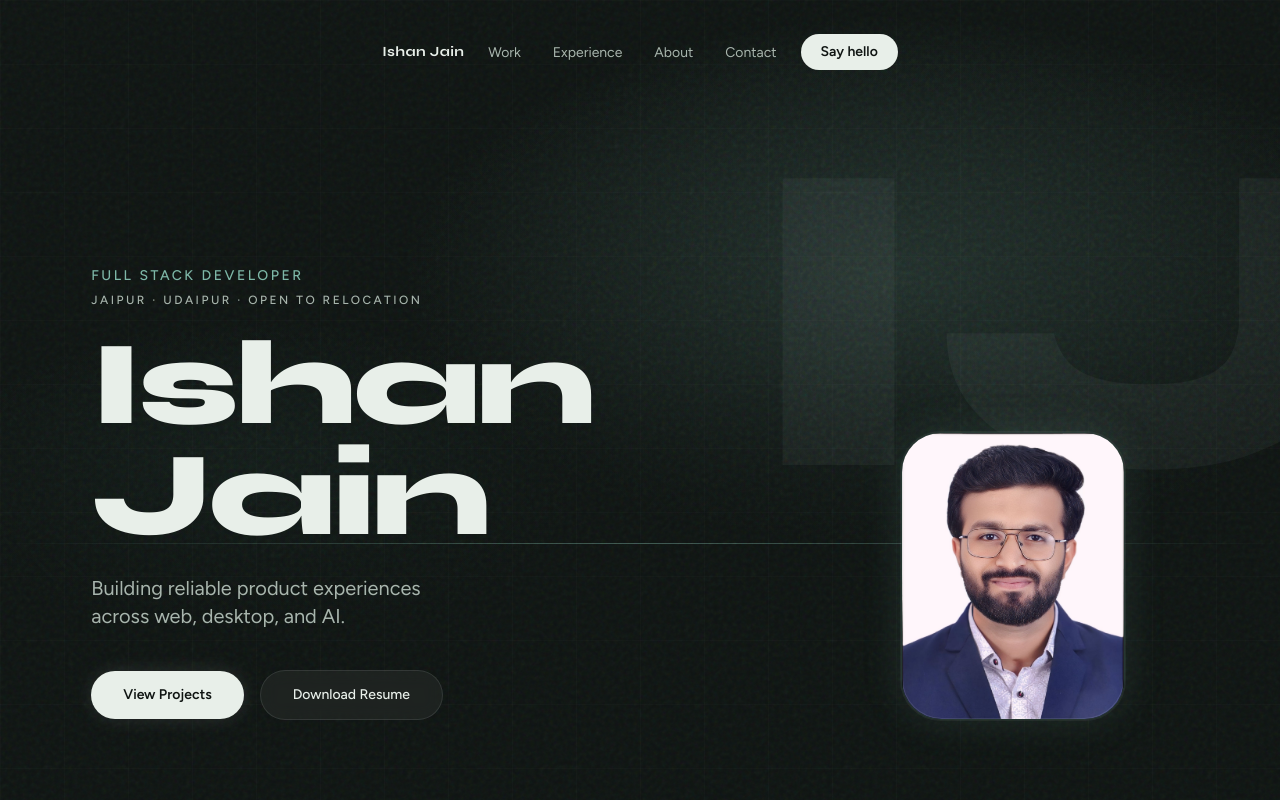
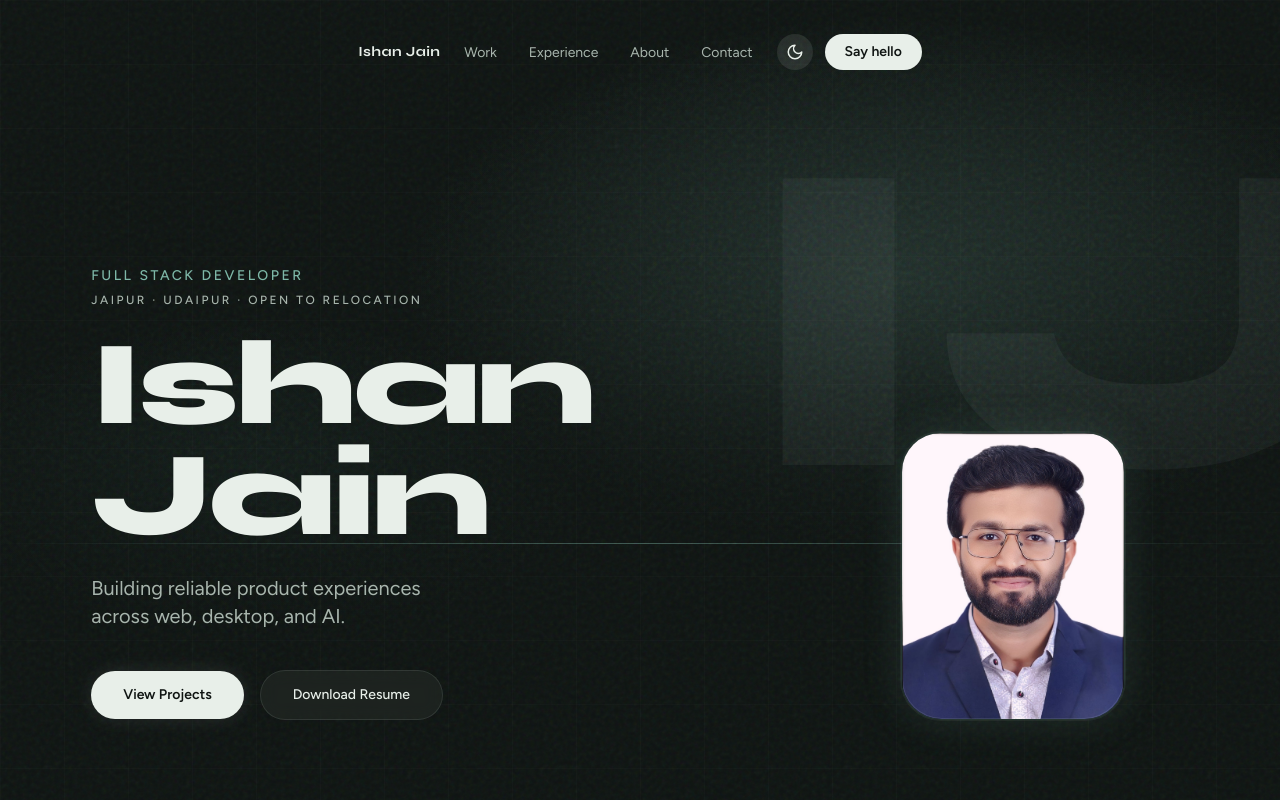
Before and after one commit to ishanjainkl-sys/ishanjain1408, a React (Vite) app: page / in a window 1280 px wide. Shown: the top 800 px of the page. Built offline with nearby package versions, Linux system fonts and the light colour scheme.

Commit message:
feat: implement core portfolio components, navigation, and theme management

```diff
--- a/src/App.tsx
+++ b/src/App.tsx
@@ -7,19 +7,22 @@ import { Skills } from './components/Skills'
 import { Achievements } from './components/Achievements'
 import { Contact } from './components/Contact'
 import { Footer } from './components/Footer'
+import { useTheme } from './hooks/useTheme'
 
 export default function App() {
+  useTheme();
+
   return (
-    <div className="relative min-h-screen overflow-x-hidden bg-ink text-mist">
+    <div className="relative min-h-screen overflow-x-hidden bg-ink text-mist transition-colors duration-500">
       <div
         aria-hidden
-        className="pointer-events-none fixed inset-0 -z-10"
+        className="pointer-events-none fixed inset-0 -z-10 transition-colors duration-500"
         style={{
           background: `
-            radial-gradient(ellipse 80% 55% at 12% -10%, rgba(126, 184, 168, 0.16), transparent 55%),
-            radial-gradient(ellipse 60% 45% at 90% 8%, rgba(79, 143, 127, 0.12), transparent 50%),
-            radial-gradient(ellipse 50% 40% at 50% 100%, rgba(22, 28, 25, 0.9), transparent 60%),
-            linear-gradient(180deg, #0f1412 0%, #121816 45%, #0f1412 100%)
+            radial-gradient(ellipse 80% 55% at 12% -10%, color-mix(in srgb, var(--color-sage-val) 16%, transparent), transparent 55%),
+            radial-gradient(ellipse 60% 45% at 90% 8%, color-mix(in srgb, var(--color-sage-deep-val) 12%, transparent), transparent 50%),
+            radial-gradient(ellipse 50% 40% at 50% 100%, color-mix(in srgb, var(--color-ink-soft-val) 90%, transparent), transparent 60%),
+            linear-gradient(180deg, var(--color-ink-val) 0%, var(--color-ink-soft-val) 45%, var(--color-ink-val) 100%)
           `,
         }}
       />
--- a/src/components/Hero.tsx
+++ b/src/components/Hero.tsx
@@ -25,23 +25,23 @@ export function Hero() {
         className="pointer-events-none absolute inset-0 z-0"
       >
         <div
-          className="absolute inset-0"
+          className="absolute inset-0 transition-colors duration-500"
           style={{
             background: `
-              linear-gradient(180deg, transparent 0%, rgba(15, 20, 18, 0.35) 45%, rgba(15, 20, 18, 0.92) 78%, #0f1412 100%),
-              radial-gradient(ellipse 70% 60% at 70% 35%, rgba(126, 184, 168, 0.22), transparent 55%),
-              radial-gradient(ellipse 50% 40% at 20% 60%, rgba(79, 143, 127, 0.14), transparent 50%)
+              linear-gradient(180deg, transparent 0%, color-mix(in srgb, var(--color-ink-val) 35%, transparent) 45%, color-mix(in srgb, var(--color-ink-val) 92%, transparent) 78%, var(--color-ink-val) 100%),
+              radial-gradient(ellipse 70% 60% at 70% 35%, color-mix(in srgb, var(--color-sage-val) 22%, transparent), transparent 55%),
+              radial-gradient(ellipse 50% 40% at 20% 60%, color-mix(in srgb, var(--color-sage-deep-val) 14%, transparent), transparent 50%)
             `,
           }}
         />
         <div className="absolute inset-0 opacity-[0.18]">
-          <svg className="h-full w-full" xmlns="http://www.w3.org/2000/svg">
+          <svg className="h-full w-full text-mist/35 transition-colors duration-500" xmlns="http://www.w3.org/2000/svg">
             <defs>
               <pattern id="grid" width="64" height="64" patternUnits="userSpaceOnUse">
                 <path
                   d="M 64 0 L 0 0 0 64"
                   fill="none"
-                  stroke="rgba(232,239,233,0.35)"
+                  stroke="currentColor"
                   strokeWidth="0.5"
                 />
               </pattern>
@@ -107,7 +107,7 @@ export function Hero() {
           >
             <a
               href="#work"
-              className="group relative inline-flex items-center justify-center overflow-hidden rounded-full bg-mist px-8 py-3.5 text-sm font-semibold text-ink shadow-[0_0_20px_rgba(255,255,255,0.1)] transition-all hover:scale-105 active:scale-95"
+              className="group relative inline-flex items-center justify-center overflow-hidden rounded-full bg-mist px-8 py-3.5 text-sm font-semibold text-ink shadow-[0_0_20px_color-mix(in_srgb,var(--color-mist-val)_10%,transparent)] transition-all hover:scale-105 active:scale-95"
             >
               <span className="relative z-10">View Projects</span>
               <div className="absolute inset-0 bg-gradient-to-r from-sage to-sage-deep opacity-0 transition-opacity duration-300 group-hover:opacity-15"></div>
@@ -116,7 +116,7 @@ export function Hero() {
               href="/resume/Ishan Jain's Resume.pdf"
               target="_blank"
               rel="noreferrer"
-              className="group inline-flex items-center justify-center rounded-full border border-white/10 bg-white/5 px-8 py-3.5 text-sm font-medium text-mist backdrop-blur-sm transition-all hover:border-sage/50 hover:bg-white/10 hover:text-sage hover:shadow-[0_0_20px_rgba(126,184,168,0.15)] active:scale-95"
+              className="group inline-flex items-center justify-center rounded-full border border-mist/10 bg-mist/5 px-8 py-3.5 text-sm font-medium text-mist backdrop-blur-sm transition-all hover:border-sage/50 hover:bg-mist/10 hover:text-sage hover:shadow-[0_0_20px_color-mix(in_srgb,var(--color-sage-val)_15%,transparent)] active:scale-95"
             >
               Download Resume
             </a>
@@ -130,7 +130,7 @@ export function Hero() {
           animate="show"
           className="relative md:mr-8 lg:mr-16 shrink-0"
         >
-          <div className="relative h-40 w-32 md:h-64 md:w-48 lg:h-72 lg:w-56 overflow-hidden rounded-[2rem] border border-sage/20 bg-ink/50 shadow-[0_0_40px_rgba(126,184,168,0.15)] ring-1 ring-white/5 md:rounded-[2.5rem]">
+          <div className="relative h-40 w-32 md:h-64 md:w-48 lg:h-72 lg:w-56 overflow-hidden rounded-[2rem] border border-sage/20 bg-ink/50 shadow-[0_0_40px_color-mix(in_srgb,var(--color-sage-val)_15%,transparent)] ring-1 ring-mist/5 md:rounded-[2.5rem] transition-colors duration-500">
             <img
               src={heroImg}
               alt="Ishan Jain profile photo"
@@ -138,7 +138,7 @@ export function Hero() {
               loading="eager"
               decoding="async"
             />
-            <div className="absolute inset-0 rounded-[2rem] md:rounded-[2.5rem] ring-1 ring-inset ring-white/10 pointer-events-none"></div>
+            <div className="absolute inset-0 rounded-[2rem] md:rounded-[2.5rem] ring-1 ring-inset ring-mist/10 pointer-events-none transition-colors duration-500"></div>
           </div>
         </motion.div>
       </div>
--- a/src/components/Nav.tsx
+++ b/src/components/Nav.tsx
@@ -1,5 +1,7 @@
 import { useEffect, useState } from 'react'
+import { motion, AnimatePresence } from 'framer-motion'
 import { profile } from '../data/content'
+import { useTheme } from '../hooks/useTheme'
 
 const links = [
   { href: '#work', label: 'Work' },
@@ -10,6 +12,7 @@ const links = [
 
 export function Nav() {
   const [scrolled, setScrolled] = useState(false)
+  const { theme, toggleTheme } = useTheme()
 
   useEffect(() => {
     const onScroll = () => setScrolled(window.scrollY > 24)
@@ -50,6 +53,63 @@ export function Nav() {
           ))}
         </ul>
 
+        <div className="flex items-center gap-3">
+          <button
+            onClick={toggleTheme}
+            className="group relative flex h-9 w-9 items-center justify-center overflow-hidden rounded-full bg-mist/10 text-mist transition-all hover:bg-mist/20 hover:scale-105 active:scale-95"
+            aria-label="Toggle theme"
+          >
+            <AnimatePresence mode="wait" initial={false}>
+              {theme === 'dark' ? (
+                <motion.svg
+                  key="moon"
+                  initial={{ y: -20, opacity: 0 }}
+                  animate={{ y: 0, opacity: 1 }}
+                  exit={{ y: 20, opacity: 0 }}
+                  transition={{ duration: 0.2 }}
+                  xmlns="http://www.w3.org/2000/svg"
+                  width="18"
+                  height="18"
+                  viewBox="0 0 24 24"
+                  fill="none"
+                  stroke="currentColor"
+                  strokeWidth="2"
+                  strokeLinecap="round"
+                  strokeLinejoin="round"
+                >
+                  <path d="M12 3a6 6 0 0 0 9 9 9 9 0 1 1-9-9Z" />
+                </motion.svg>
+              ) : (
+                <motion.svg
+                  key="sun"
+                  initial={{ y: -20, opacity: 0 }}
+                  animate={{ y: 0, opacity: 1 }}
+                  exit={{ y: 20, opacity: 0 }}
+                  transition={{ duration: 0.2 }}
+                  xmlns="http://www.w3.org/2000/svg"
+                  width="18"
+                  height="18"
+                  viewBox="0 0 24 24"
+                  fill="none"
+                  stroke="currentColor"
+                  strokeWidth="2"
+                  strokeLinecap="round"
+                  strokeLinejoin="round"
+                >
+                  <circle cx="12" cy="12" r="4" />
+                  <path d="M12 2v2" />
+                  <path d="M12 20v2" />
+                  <path d="m4.93 4.93 1.41 1.41" />
+                  <path d="m17.66 17.66 1.41 1.41" />
+                  <path d="M2 12h2" />
+                  <path d="M20 12h2" />
+                  <path d="m6.34 17.66-1.41 1.41" />
+                  <path d="m19.07 4.93-1.41 1.41" />
+                </motion.svg>
+              )}
+            </AnimatePresence>
+          </button>
+
           <a
             href={`mailto:${profile.email}`}
             className="group relative flex h-9 items-center justify-center overflow-hidden rounded-full bg-mist px-5 text-sm font-semibold text-ink transition-all hover:scale-105 active:scale-95"
@@ -57,6 +117,7 @@ export function Nav() {
             <span className="relative z-10">Say hello</span>
             <div className="absolute inset-0 bg-gradient-to-r from-sage to-sage-deep opacity-0 transition-opacity duration-300 group-hover:opacity-10"></div>
           </a>
+        </div>
       </nav>
     </header>
   )
--- /dev/null
+++ b/src/hooks/useTheme.ts
@@ -0,0 +1,29 @@
+import { useEffect, useState } from 'react';
+
+type Theme = 'dark' | 'light';
+
+export function useTheme() {
+  const [theme, setTheme] = useState<Theme>(() => {
+    if (typeof window !== 'undefined') {
+      const savedTheme = localStorage.getItem('theme') as Theme;
+      if (savedTheme) {
+        return savedTheme;
+      }
+      return 'dark';
+    }
+    return 'dark';
+  });
+
+  useEffect(() => {
+    const root = window.document.documentElement;
+    root.classList.remove('light', 'dark');
+    root.classList.add(theme);
+    localStorage.setItem('theme', theme);
+  }, [theme]);
+
+  const toggleTheme = () => {
+    setTheme(prev => (prev === 'dark' ? 'light' : 'dark'));
+  };
+
+  return { theme, toggleTheme };
+}
--- a/src/index.css
+++ b/src/index.css
@@ -4,22 +4,46 @@
   --font-display: "Syne", ui-sans-serif, system-ui, sans-serif;
   --font-body: "Figtree", ui-sans-serif, system-ui, sans-serif;
 
-  /* Premium Dark Theme (Green/Sage) */
-  --color-ink: #0f1412;
-  --color-ink-soft: #161c19;
-  --color-ink-lift: #1c2420;
+  --color-ink: var(--color-ink-val);
+  --color-ink-soft: var(--color-ink-soft-val);
+  --color-ink-lift: var(--color-ink-lift-val);
 
-  /* High contrast text */
-  --color-mist: #e8efe9;
-  --color-mist-dim: #a8b5ad;
-  --color-mist-faint: #6d7a73;
+  --color-mist: var(--color-mist-val);
+  --color-mist-dim: var(--color-mist-dim-val);
+  --color-mist-faint: var(--color-mist-faint-val);
 
-  /* Original Sage accents */
-  --color-sage: #7eb8a8;
-  --color-sage-deep: #4f8f7f;
+  --color-sage: var(--color-sage-val);
+  --color-sage-deep: var(--color-sage-deep-val);
 
-  /* Very subtle borders */
-  --color-line: rgba(232, 239, 233, 0.12);
+  --color-line: var(--color-line-val);
+}
+
+@layer base {
+  :root {
+    /* Premium Dark Theme (Green/Sage) - Default */
+    --color-ink-val: #0f1412;
+    --color-ink-soft-val: #161c19;
+    --color-ink-lift-val: #1c2420;
+    --color-mist-val: #e8efe9;
+    --color-mist-dim-val: #a8b5ad;
+    --color-mist-faint-val: #6d7a73;
+    --color-sage-val: #7eb8a8;
+    --color-sage-deep-val: #4f8f7f;
+    --color-line-val: rgba(232, 239, 233, 0.12);
+  }
+
+  :root.light {
+    /* Premium Light Theme */
+    --color-ink-val: #f4f7f5;
+    --color-ink-soft-val: #e8eae9;
+    --color-ink-lift-val: #dce0de;
+    --color-mist-val: #121a17;
+    --color-mist-dim-val: #4a5c54;
+    --color-mist-faint-val: #7c8f85;
+    --color-sage-val: #4a8775;
+    --color-sage-deep-val: #2d5c50;
+    --color-line-val: rgba(26, 36, 33, 0.12);
+  }
 }
 
 @layer base {
```
Also changed, not shown: src/components/Contact.tsx (+10 -10 lines). Lines whose indentation alone changed are shown as unchanged.
